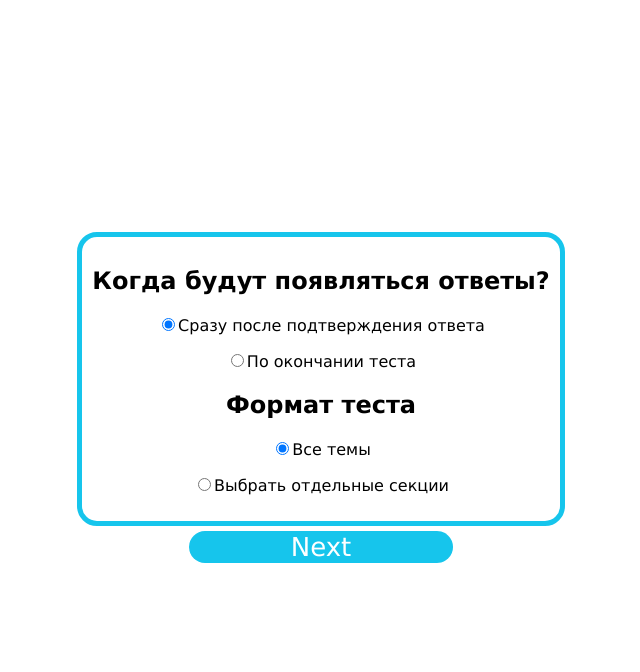
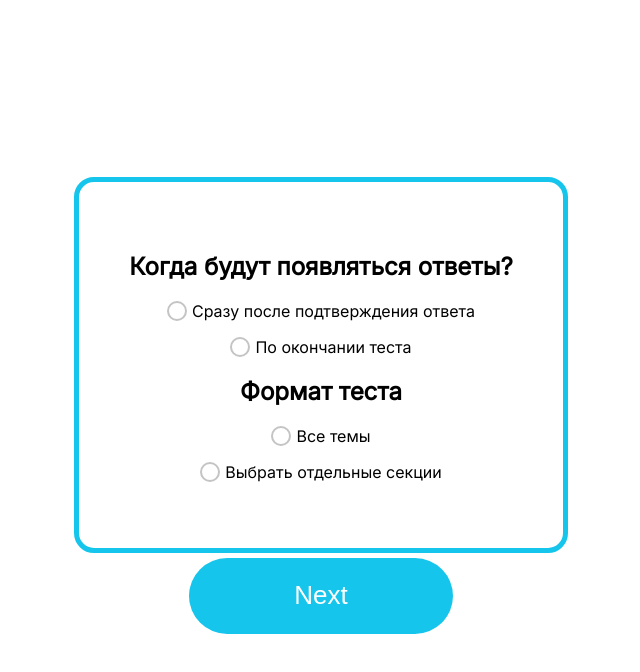
Before and after one commit to Rojekon/ppl-test, a React (Create React App) app: page / in a window 1280 px wide. Both pictures are taken after a click on the button "Start". Shown: the top 672 px of the page, without its empty margins (319-959 px from the left). Built offline with nearby package versions, Linux system fonts and the light colour scheme; no server answers.

Commit message:
little styles

```diff
--- a/public/index.html
+++ b/public/index.html
@@ -3,6 +3,10 @@
   <head>
     <meta charset="utf-8" />
     <link rel="icon" href="%PUBLIC_URL%/favicon.ico" />
+    <link
+      rel="stylesheet"
+      href="https://fonts.googleapis.com/css?family=Inter"
+    />
     <meta name="viewport" content="width=device-width, initial-scale=1" />
     <meta name="theme-color" content="#000000" />
     <meta
--- a/src/App.js
+++ b/src/App.js
@@ -66,7 +66,9 @@ function App() {
       {showStart ? (
         <div className="start">
           <Start />
-          <button onClick={hideStart}>Start</button>
+          <button className="start-button" onClick={hideStart}>
+            Start
+          </button>
         </div>
       ) : (
         <>
--- a/src/Components/OptionAsk.js
+++ b/src/Components/OptionAsk.js
@@ -19,34 +19,62 @@ function OptionAsk({ onChangeAnswer, onChangeThemes }) {
     <div className="option-page">
       <h2>Когда будут появляться ответы?</h2>
       <form onChange={onChangeValueAnswer}>
-        <p>
+        <p className="option-1">
           <input
+            className="radio"
             type="radio"
             name="answers"
             value="afteranswer"
             checked={answers === "afteranswer"}
+            id="1"
           />
-          Сразу после подтверждения ответа
+          <label for="1">
+            <span className="radio-custom-button"></span>
+            Сразу после подтверждения ответа
+          </label>
         </p>
-        <p>
-          <input type="radio" name="answers" value="aftertest" />
-          По окончании теста
+        <p className="option-1">
+          <input
+            className="radio"
+            type="radio"
+            name="answers"
+            value="aftertest"
+            id="2"
+          />
+          <label for="2">
+            <span className="radio-custom-button"></span>
+            По окончании теста
+          </label>
         </p>
       </form>
       <h2>Формат теста</h2>
       <form onChange={onChangeValueThemes}>
-        <p>
+        <p className="option-2">
           <input
+            className="radio"
             type="radio"
             name="themes"
             value="allthemes"
             checked={themes === "allthemes"}
+            id="3"
           />
-          Все темы
+          <label for="3">
+            <span className="radio-custom-button"></span>
+            Все темы
+          </label>
         </p>
-        <p>
-          <input type="radio" name="themes" value="choosethemes" />
-          Выбрать отдельные секции
+        <p className="option-2">
+          <input
+            className="radio"
+            type="radio"
+            name="themes"
+            value="choosethemes"
+            id="4"
+          />
+          <label for="4">
+            <span className="radio-custom-button"></span>
+            Выбрать отдельные секции
+          </label>
         </p>
       </form>
     </div>
--- a/src/Components/QuestionData.js
+++ b/src/Components/QuestionData.js
@@ -77,7 +77,7 @@ function QuestionData(props) {
             <>
               <div className="question-section">
                 <div className="question-count">
-                  <span>Question {currentQuestion + 1}</span>/{newArr.length}
+                  <span>{currentQuestion + 1}</span>/{newArr.length}
                 </div>
                 <div className="question-text">
                   {newArr[currentQuestion].question_text}
@@ -113,7 +113,7 @@ function QuestionData(props) {
             <>
               <div className="question-section">
                 <div className="question-count">
-                  <span>Question {currentQuestion + 1}</span>/{newArr.length}
+                  <span>{currentQuestion + 1}</span>/{newArr.length}
                 </div>
                 <div className="question-text">
                   {newArr[currentQuestion].question_text}
--- a/src/Components/componentstyles.css
+++ b/src/Components/componentstyles.css
@@ -1,16 +1,54 @@
-.score-section {
-  font-size: 24px;
-  width: auto;
-  max-width: 700px;
-  height: auto;
+.option-page {
   border-radius: 20px;
   border: 5px solid #16c5ec;
-  padding: 10px;
+  padding: 50px;
+}
+
+.radio {
+  position: absolute;
+  opacity: 0;
+}
+
+.radio-custom-button {
+  position: relative;
+  display: inline-block;
+  width: 16px;
+  height: 16px;
+  background: #fff;
+  border: 2px solid #c4c4c4;
+  border-radius: 50%;
+  vertical-align: text-top;
+  margin-right: 5px;
+}
+
+.radio-custom-button::before {
+  content: "";
+  display: block;
+  width: 15px;
+  height: 15px;
+  background: #4b9eff;
+  border-radius: 50%;
+  position: absolute;
+  left: 50%;
+  top: 50%;
+  transform: translate(-50%, -50%);
+  opacity: 0;
+}
+
+.radio :checked + .radio-custom-button::before {
+  opacity: 1;
+}
+
+.theme-list {
+  max-width: 400px;
+  border-radius: 20px;
+  border: 5px solid #16c5ec;
+  flex-direction: column;
+  justify-content: space-between;
 }
 
 .question-section {
   width: 100%;
-  position: relative;
   padding: 10px;
 }
 
@@ -18,44 +56,11 @@
   margin-bottom: 20px;
 }
 
-.question-count span {
-  font-size: 28px;
-}
-
 .question-text {
   margin-bottom: 12px;
 }
 
-.option-page {
-  border-radius: 20px;
-  border: 5px solid #16c5ec;
-  flex-direction: column;
-  padding: 10px;
-}
-
-.option {
-  justify-content: center;
-  align-items: center;
-  text-align: center;
-}
-
-.theme-list {
-  width: auto;
-  max-width: 400px;
-  height: auto;
-  border-radius: 20px;
-  border: 5px solid #16c5ec;
-  flex-direction: column;
-  justify-content: space-between;
-  display: flex;
-  padding: 10px;
-}
-
 .answer-section {
-  width: 50%;
-  display: flex;
-  flex-direction: column;
-  justify-content: space-between;
 }
 
 .answer-default {
@@ -68,13 +73,13 @@
 }
 
 .answer-correct {
-  background-color: #2f922f;
+  background-color: #33e833;
   border-radius: 10px;
   padding: 5px;
 }
 
 .answer-incorrect {
-  background-color: #ff3333;
+  background-color: #eb0000;
   border-radius: 10px;
   padding: 5px;
 }
@@ -86,3 +91,13 @@ button:hover {
 button:focus {
   outline: none;
 }
+
+.score-section {
+  font-size: 10px;
+  width: auto;
+  max-width: 700px;
+  height: auto;
+  border-radius: 20px;
+  border: 5px solid #16c5ec;
+  padding: 10px;
+}
--- a/src/Components/start.js
+++ b/src/Components/start.js
@@ -3,20 +3,27 @@ import React from "react";
 function Start() {
   return (
     <div>
-      <h1>PPL zkusebni test</h1>
+      <p className="test-name">PPL zkusebni test</p>
+      <div className="information">
         <p>
           Мы рады приветствовать вас в нашем приложении по подготовке к экзамену
           PPL.
         </p>
         <p>
           Вам будут предложены вопросы из офицального источника. Вы можете
-        выбрать: пройти тест целиком или потренировать отдельные секции. Z české
-        verze této databáze je přibližně 75 % otázek zveřejněno zde, zbytek je
-        důvěrný. Ve stejném poměru, tj. 75 % ku 25 %, jsou i otázky obsažené ve
-        zkušebních testech zkoušek z teoretických znalostí PPL a LAPL (A/H). Ke
-        každé zveřejněné otázce jsou navrženy 4 odpovědi, z nichž jen jedna je
-        správná. Ta je označena zatržením.
+          выбрать: пройти тест целиком или потренировать отдельные секции.
         </p>
+        <p>
+          Z české verze této databáze je přibližně 75 % otázek zveřejněno zde,
+          zbytek je důvěrný. Ve stejném poměru, tj. 75 % ku 25 %, jsou i otázky
+          obsažené ve zkušebních testech zkoušek z teoretických znalostí PPL a
+          LAPL (A/H).
+        </p>
+        <p>
+          Ke každé zveřejněné otázce jsou navrženy 4 odpovědi, z nichž jen jedna
+          je správná. Ta je označena zatržením.
+        </p>
+      </div>
     </div>
   );
 }
--- a/src/index.css
+++ b/src/index.css
@@ -1,38 +1,22 @@
-body {
-  margin: 0;
-  font-family: -apple-system, BlinkMacSystemFont, "Segoe UI", "Roboto", "Oxygen",
-    "Ubuntu", "Cantarell", "Fira Sans", "Droid Sans", "Helvetica Neue",
-    sans-serif;
-  -webkit-font-smoothing: antialiased;
-  -moz-osx-font-smoothing: grayscale;
-}
-* {
-  font-family: "Verdana", cursive, sans-serif;
-  color: #000000;
-}
-
 body {
   background-color: #ffffff;
   display: flex;
   justify-content: center;
   align-items: center;
   min-height: 100vh;
+  font-family: "Inter", serif;
+  font-style: normal;
 }
 
 .app {
-  display: flex;
-  justify-content: center;
-  align-items: center;
-  min-width: 50%;
   min-height: 200px;
   height: min-content;
   padding: 20px;
 }
 
 button {
-  margin-left: auto;
-  margin-right: auto;
   width: 264px;
+  height: 76px;
   font-size: 26px;
   color: #ffffff;
   background-color: #16c5ec;
@@ -46,7 +30,23 @@ button {
 }
 
 .start {
-  width: 50%;
+  justify-content: center;
+  align-items: center;
+  text-align: center;
+  max-width: 500px;
+}
+
+.information {
+  line-height: 22px;
+  font-size: 18px;
+}
+
+.test-name {
+  font-family: "Inter", serif;
+  font-size: 32px;
+}
+
+.option {
   justify-content: center;
   align-items: center;
   text-align: center;
```
Lines whose indentation alone changed are shown as unchanged.
